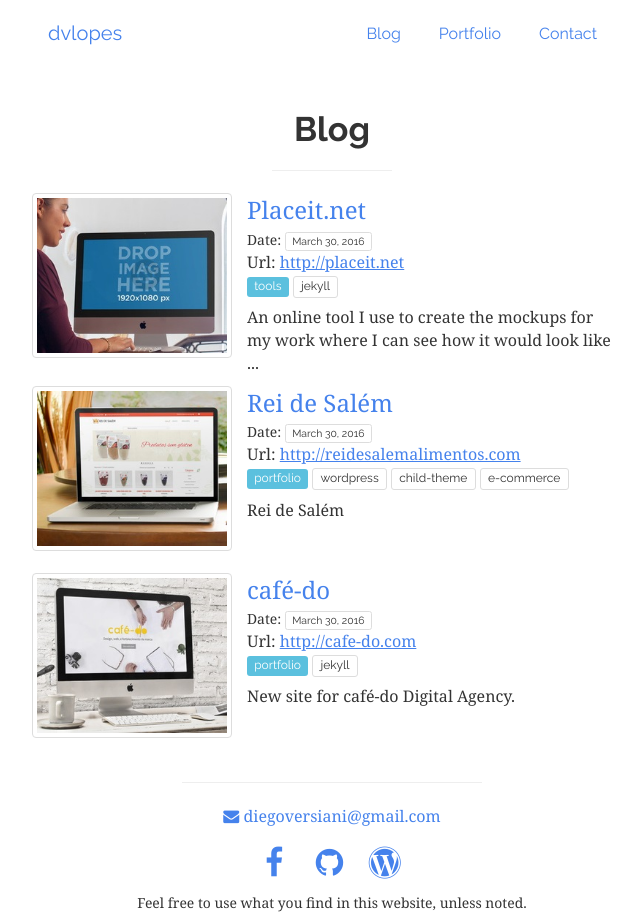
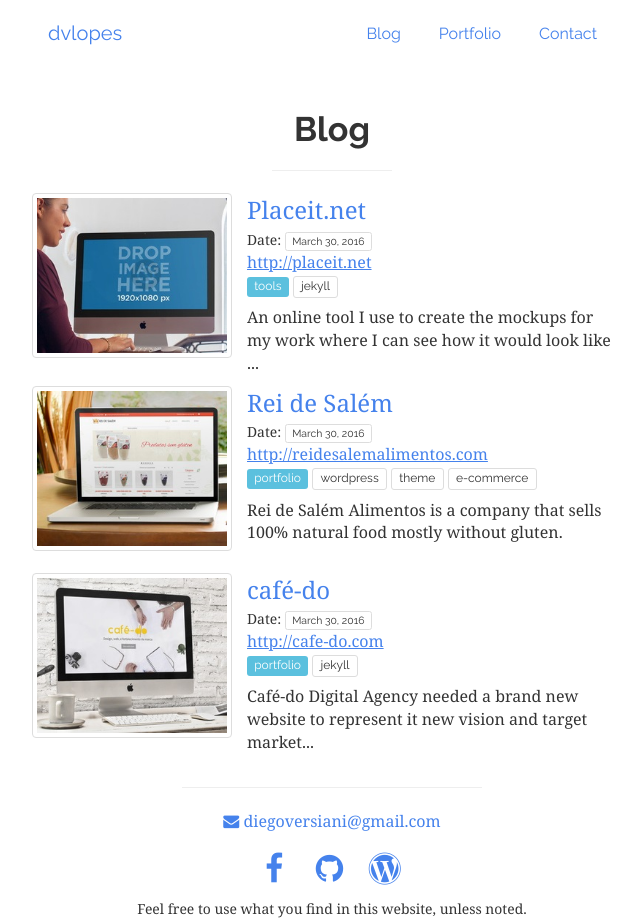
Before and after one commit to diegoversiani/diegoversiani.github.io, a Jekyll site: the page built from blog/index.html, in a window 1280 px wide. Shown: the whole page, without its empty margins (308-949 px from the left). Built offline with Jekyll 4.4.1, drawn with Linux system fonts in a browser that asks for light colours.

Commit message:
Update portfolio posts.

```diff
--- a/_layouts/category.html
+++ b/_layouts/category.html
@@ -31,7 +31,7 @@
               <a class="title" href="{{ post.url | prepend: site.baseurl }}">{{ post.title }}</a>
               <div><small>Date: <span class="label label-default">{{ post.date | date: '%B %-d, %Y' }}</span></small></div>
               {% if post.external_link %}
-              <div>Url: <a href="{{ post.external_link }}" target="_blank">{{ post.external_link }}</a></div>
+              <div><a href="{{ post.external_link }}" target="_blank">{{ post.external_link }}</a></div>
               {% endif %}
               <div>{% for category in post.categories %}<a href="{{ category | prepend: '/' | prepend: site.baseurl }}"><span class="label label-info">{{ category | replace:'_',' ' }}</span></a> {% endfor %}{% for tag in post.tags %}<span class="label label-default">{{ tag | replace:'_',' ' }}</span> {% endfor %}</div>
               <div class="excerpt">{{ post.excerpt | truncate: 100 }}</div>
--- a/_posts/portfolio/2016-03-30--portfolio-cafe-do.md
+++ b/_posts/portfolio/2016-03-30--portfolio-cafe-do.md
@@ -9,6 +9,7 @@
 external_link: http://cafe-do.com
 ---
 
-New site for café-do Digital Agency.
 
-Some of the main technical requirements were to have a clean layout and a background video hero/jumbotrom.
+Café-do Digital Agency needed a brand new website to represent it new vision and target market. It required a clean visual with a background video on its main page.
+
+It was build in Jekyll using Twitter Bootstrap with HTML5 and CSS3.
--- a/_posts/portfolio/2016-03-30--portfolio-reidesalem.md
+++ b/_posts/portfolio/2016-03-30--portfolio-reidesalem.md
@@ -3,10 +3,12 @@
 title:  "Rei de Salém"
 date:   2016-03-30
 categories: portfolio
-tags: wordpress child-theme e-commerce
+tags: wordpress theme e-commerce
 featured-image: /images/portfolio/reidesalem-full.jpg
 thumbnail: /images/portfolio/reidesalem-thumb.jpg
 external_link: http://reidesalemalimentos.com
 ---
 
-Rei de Salém
+Rei de Salém Alimentos is a company that sells 100% natural food mostly without gluten.
+
+This project was to implement a new e-commerce website to sell products direct to the consumer. It was designed by café-do digital agency and implemented by myself in WordPress with WooCommerce and integrations with PagSeguro and MercadoPago payment gateways and Correios for package delivery.
```
